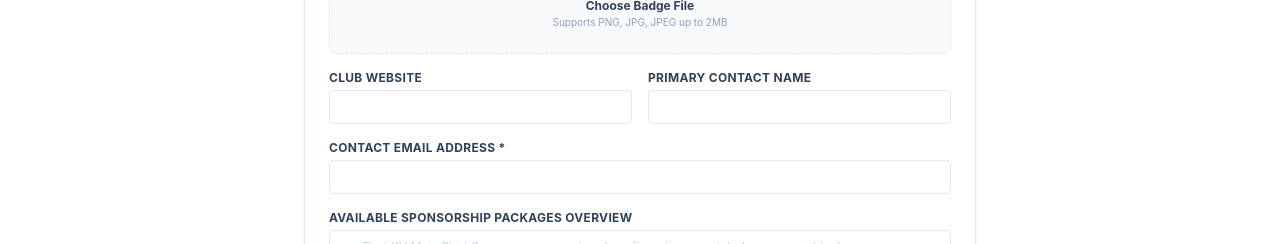
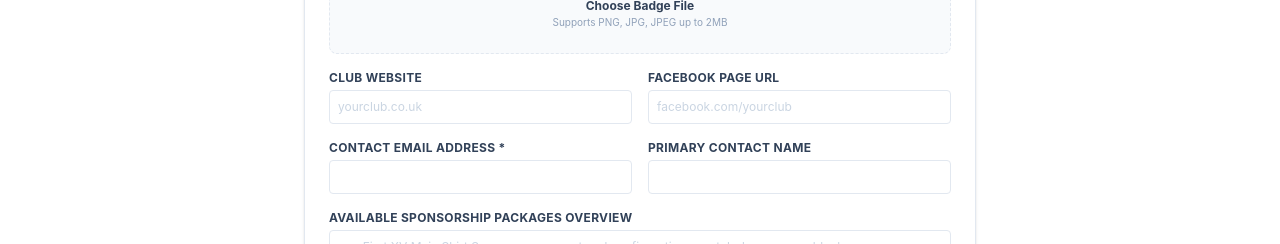
Before and after one commit to woodbridgemartin-create/Rugby-Fan-Commercial-Network, a React (Vite) app: page /club-registration in a window 1280 px wide. Shown: the part 437-681 px from the top of the page. Built offline with nearby package versions, Linux system fonts and the light colour scheme; no server answers.

Commit message:
Update ClubRegistrationPage.tsx

```diff
--- a/src/pages/ClubRegistrationPage.tsx
+++ b/src/pages/ClubRegistrationPage.tsx
@@ -11,6 +11,7 @@ export default function ClubRegistrationPage() {
     location: '',
     description: '',
     website: '',
+    facebook_url: '',
     email: '',
     contact_name: '',
     logo_url: ''
@@ -46,8 +47,31 @@ export default function ClubRegistrationPage() {
   const handleSubmit = async (e: React.FormEvent) => {
     e.preventDefault();
     setSubmitting(true);
+
+    let formattedWebsite = formData.website.trim();
+    if (formattedWebsite && !/^https?:\/\//i.test(formattedWebsite)) {
+      formattedWebsite = `https://${formattedWebsite}`;
+    }
+
+    let formattedFB = formData.facebook_url.trim();
+    if (formattedFB && !/^https?:\/\//i.test(formattedFB)) {
+      formattedFB = `https://${formattedFB}`;
+    }
+
+    const submissionPayload = {
+      name: formData.name,
+      league: formData.league,
+      location: formData.location,
+      description: formData.description,
+      website: formattedWebsite,
+      facebook_url: formattedFB,
+      email: formData.email,
+      contact_name: formData.contact_name,
+      logo_url: formData.logo_url
+    };
+
     try {
-      const { error } = await supabase.from('clubs').insert([formData]);
+      const { error } = await supabase.from('clubs').insert([submissionPayload]);
       if (!error) navigate('/directory');
     } catch (err) {
       console.error(err);
@@ -77,7 +101,6 @@ export default function ClubRegistrationPage() {
           </div>
         </div>
 
-        {/* Club Logo File Drop/Upload Component */}
         <div>
           <label className="block font-bold text-slate-700 uppercase tracking-wide mb-1">Club Crest / Badge Logo</label>
           <div className="border border-dashed border-slate-200 bg-slate-50 rounded-lg p-4 flex flex-col items-center justify-center text-center">
@@ -103,16 +126,22 @@ export default function ClubRegistrationPage() {
         <div className="grid grid-cols-1 sm:grid-cols-2 gap-4">
           <div>
             <label className="block font-bold text-slate-700 uppercase tracking-wide mb-1">Club Website</label>
-            <input type="url" value={formData.website} onChange={e => setFormData({...formData, website: e.target.value})} className="w-full p-2 border border-slate-200 rounded" />
+            <input type="text" value={formData.website} onChange={e => setFormData({...formData, website: e.target.value})} className="w-full p-2 border border-slate-200 rounded placeholder:text-slate-300" placeholder="yourclub.co.uk" />
+          </div>
+          <div>
+            <label className="block font-bold text-slate-700 uppercase tracking-wide mb-1">Facebook Page URL</label>
+            <input type="text" value={formData.facebook_url} onChange={e => setFormData({...formData, facebook_url: e.target.value})} className="w-full p-2 border border-slate-200 rounded placeholder:text-slate-300" placeholder="facebook.com/yourclub" />
+          </div>
+        </div>
+        <div className="grid grid-cols-1 sm:grid-cols-2 gap-4">
+          <div>
+            <label className="block font-bold text-slate-700 uppercase tracking-wide mb-1">Contact Email Address *</label>
+            <input type="email" required value={formData.email} onChange={e => setFormData({...formData, email: e.target.value})} className="w-full p-2 border border-slate-200 rounded" />
           </div>
           <div>
             <label className="block font-bold text-slate-700 uppercase tracking-wide mb-1">Primary Contact Name</label>
             <input type="text" value={formData.contact_name} onChange={e => setFormData({...formData, contact_name: e.target.value})} className="w-full p-2 border border-slate-200 rounded" />
           </div>
-        </div>
-        <div>
-          <label className="block font-bold text-slate-700 uppercase tracking-wide mb-1">Contact Email Address *</label>
-          <input type="email" required value={formData.email} onChange={e => setFormData({...formData, email: e.target.value})} className="w-full p-2 border border-slate-200 rounded" />
         </div>
         <div>
           <label className="block font-bold text-slate-700 uppercase tracking-wide mb-1">Available Sponsorship Packages Overview</label>
```
